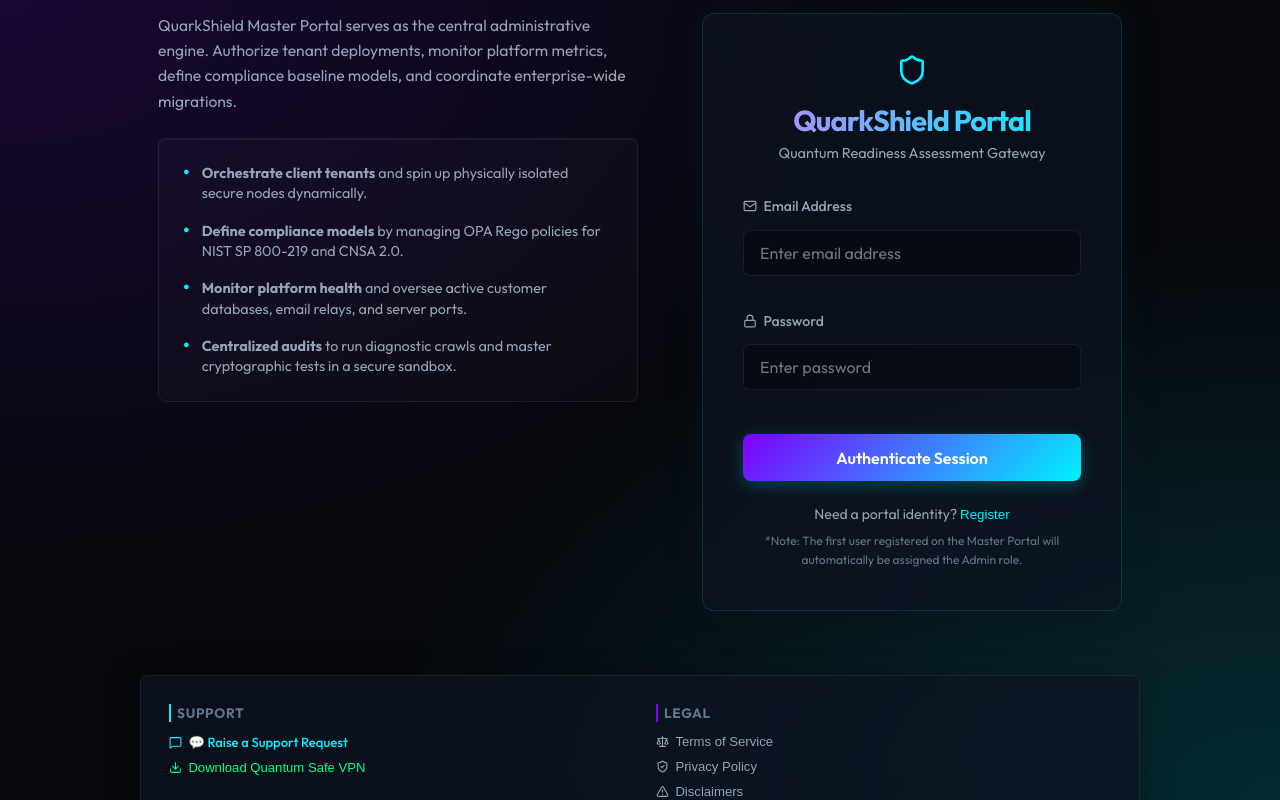
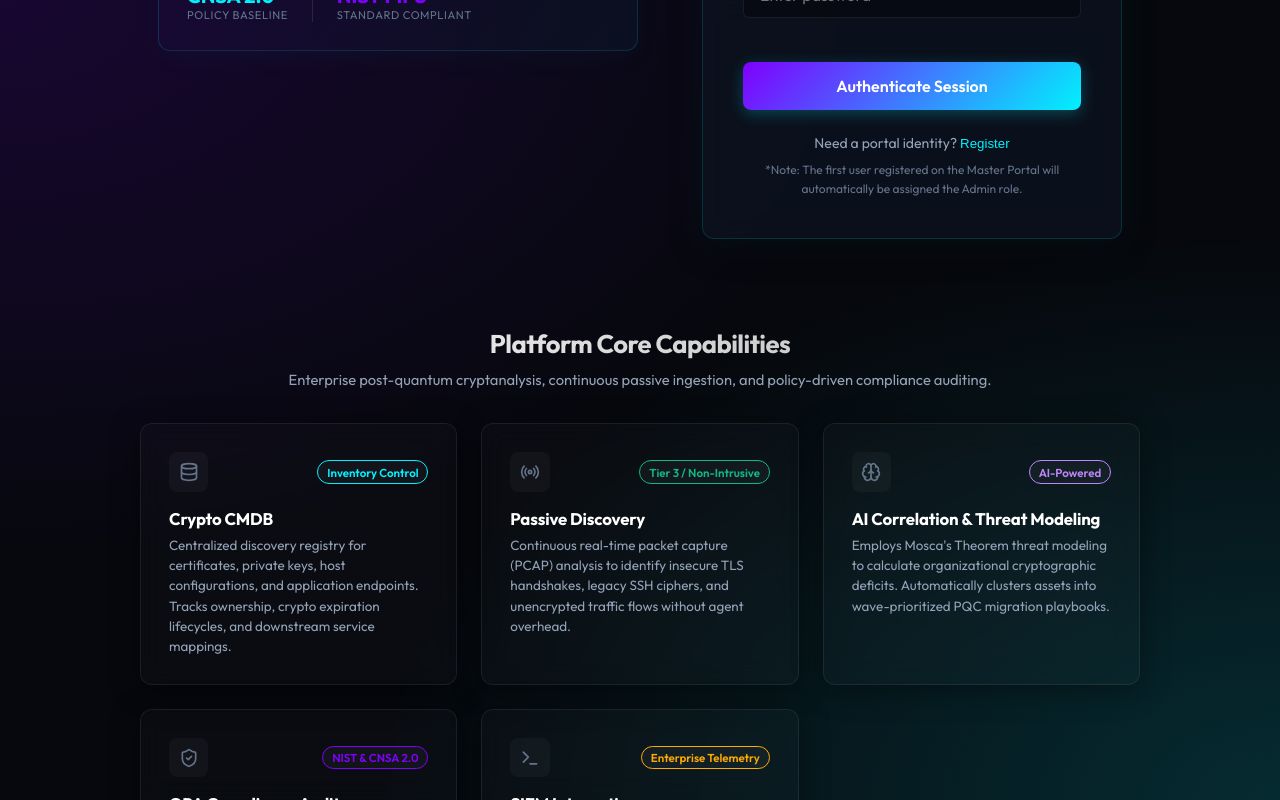
Before and after one commit to spinovation/Quantum-RAP, a React (Vite) app: page / in a window 1280 px wide. Built offline with nearby package versions, Linux system fonts and the light colour scheme.

Commit message:
feat(auth): add beautiful platform capabilities grid and welcoming banner

```diff
--- a/src/components/AuthScreen.tsx
+++ b/src/components/AuthScreen.tsx
@@ -10,8 +10,55 @@ import {
   Scale,
   ShieldCheck,
   AlertTriangle,
-  Copyright
+  Copyright,
+  Database,
+  Radio,
+  Brain,
+  Terminal
 } from 'lucide-react';
+
+const capabilities = [
+  {
+    id: 'cmdb',
+    title: 'Crypto CMDB',
+    badge: 'Inventory Control',
+    badgeColor: 'var(--accent-cyan)',
+    description: 'Centralized discovery registry for certificates, private keys, host configurations, and application endpoints. Tracks ownership, crypto expiration lifecycles, and downstream service mappings.',
+    icon: Database
+  },
+  {
+    id: 'passive',
+    title: 'Passive Discovery',
+    badge: 'Tier 3 / Non-Intrusive',
+    badgeColor: '#10b981',
+    description: 'Continuous real-time packet capture (PCAP) analysis to identify insecure TLS handshakes, legacy SSH ciphers, and unencrypted traffic flows without agent overhead.',
+    icon: Radio
+  },
+  {
+    id: 'ai',
+    title: 'AI Correlation & Threat Modeling',
+    badge: 'AI-Powered',
+    badgeColor: '#c084fc',
+    description: "Employs Mosca's Theorem threat modeling to calculate organizational cryptographic deficits. Automatically clusters assets into wave-prioritized PQC migration playbooks.",
+    icon: Brain
+  },
+  {
+    id: 'compliance',
+    title: 'OPA Compliance Audits',
+    badge: 'NIST & CNSA 2.0',
+    badgeColor: 'var(--accent-purple)',
+    description: 'Executes declarative Rego policies via Open Policy Agent (OPA) to audit key lengths, signature validity, and compliance thresholds against NIST SP 800-219 guidelines.',
+    icon: ShieldCheck
+  },
+  {
+    id: 'siem',
+    title: 'SIEM Integration',
+    badge: 'Enterprise Telemetry',
+    badgeColor: 'var(--status-warning)',
+    description: 'Bridges security gaps by relaying real-time cryptographic audit logs, vulnerability alerts, and network telemetry directly to centralized SIEM platforms via syslog and JSON endpoints.',
+    icon: Terminal
+  }
+];
 
 interface AuthScreenProps {
   onAuthSuccess: (token: string, user: { id: string; email: string; role: string }) => void;
@@ -178,76 +225,35 @@ eHl6MDEyMzQ1Njc4OWFiY2RlZmdoaWprbG1ub3BxcnN0dXZ3eHl6
           </p>
 
           <div style={{
+            background: 'linear-gradient(135deg, rgba(127, 0, 255, 0.04) 0%, rgba(0, 242, 254, 0.04) 100%)',
+            border: '1px solid rgba(0, 242, 254, 0.15)',
+            padding: '1.75rem',
+            borderRadius: '12px',
             display: 'flex',
             flexDirection: 'column',
-            gap: '1.1rem',
-            background: 'rgba(255, 255, 255, 0.02)',
-            border: '1px solid var(--border-normal)',
-            padding: '1.5rem',
-            borderRadius: '8px',
-            boxShadow: 'inset 0 1px 1px rgba(255, 255, 255, 0.05)'
+            gap: '1rem',
+            boxShadow: '0 8px 32px rgba(0, 242, 254, 0.03)',
+            marginTop: '1.5rem',
+            textAlign: 'left'
           }}>
-            {isMasterPortal ? (
-              <>
-                <div style={{ display: 'flex', gap: '0.75rem', alignItems: 'flex-start' }}>
-                  <span style={{ color: 'var(--accent-cyan)', fontWeight: 700, fontSize: '1.2rem', lineHeight: '1' }}>•</span>
-                  <span style={{ fontSize: '0.9rem', color: 'var(--text-secondary)', lineHeight: '1.4' }}>
-                    <strong>Orchestrate client tenants</strong> and spin up physically isolated secure nodes dynamically.
-                  </span>
-                </div>
-                <div style={{ display: 'flex', gap: '0.75rem', alignItems: 'flex-start' }}>
-                  <span style={{ color: 'var(--accent-cyan)', fontWeight: 700, fontSize: '1.2rem', lineHeight: '1' }}>•</span>
-                  <span style={{ fontSize: '0.9rem', color: 'var(--text-secondary)', lineHeight: '1.4' }}>
-                    <strong>Define compliance models</strong> by managing OPA Rego policies for NIST SP 800-219 and CNSA 2.0.
-                  </span>
-                </div>
-                <div style={{ display: 'flex', gap: '0.75rem', alignItems: 'flex-start' }}>
-                  <span style={{ color: 'var(--accent-cyan)', fontWeight: 700, fontSize: '1.2rem', lineHeight: '1' }}>•</span>
-                  <span style={{ fontSize: '0.9rem', color: 'var(--text-secondary)', lineHeight: '1.4' }}>
-                    <strong>Monitor platform health</strong> and oversee active customer databases, email relays, and server ports.
-                  </span>
-                </div>
-                <div style={{ display: 'flex', gap: '0.75rem', alignItems: 'flex-start' }}>
-                  <span style={{ color: 'var(--accent-cyan)', fontWeight: 700, fontSize: '1.2rem', lineHeight: '1' }}>•</span>
-                  <span style={{ fontSize: '0.9rem', color: 'var(--text-secondary)', lineHeight: '1.4' }}>
-                    <strong>Centralized audits</strong> to run diagnostic crawls and master cryptographic tests in a secure sandbox.
-                  </span>
-                </div>
-              </>
-            ) : (
-              <>
-                <div style={{ display: 'flex', gap: '0.75rem', alignItems: 'flex-start' }}>
-                  <span style={{ color: 'var(--accent-cyan)', fontWeight: 700, fontSize: '1.2rem', lineHeight: '1' }}>•</span>
-                  <span style={{ fontSize: '0.9rem', color: 'var(--text-secondary)', lineHeight: '1.4' }}>
-                    <strong>Discover certificates and keys</strong> across enterprise environments.
-                  </span>
-                </div>
-                <div style={{ display: 'flex', gap: '0.75rem', alignItems: 'flex-start' }}>
-                  <span style={{ color: 'var(--accent-cyan)', fontWeight: 700, fontSize: '1.2rem', lineHeight: '1' }}>•</span>
-                  <span style={{ fontSize: '0.9rem', color: 'var(--text-secondary)', lineHeight: '1.4' }}>
-                    <strong>Identify vulnerable cryptography</strong> using Shor's and Grover's analysis.
-                  </span>
-                </div>
-                <div style={{ display: 'flex', gap: '0.75rem', alignItems: 'flex-start' }}>
-                  <span style={{ color: 'var(--accent-cyan)', fontWeight: 700, fontSize: '1.2rem', lineHeight: '1' }}>•</span>
-                  <span style={{ fontSize: '0.9rem', color: 'var(--text-secondary)', lineHeight: '1.4' }}>
-                    <strong>Generate migration plans</strong> and risk timelines built on Mosca's Theorem.
-                  </span>
-                </div>
-                <div style={{ display: 'flex', gap: '0.75rem', alignItems: 'flex-start' }}>
-                  <span style={{ color: 'var(--accent-cyan)', fontWeight: 700, fontSize: '1.2rem', lineHeight: '1' }}>•</span>
-                  <span style={{ fontSize: '0.9rem', color: 'var(--text-secondary)', lineHeight: '1.4' }}>
-                    <strong>Compliance reporting</strong> for NIST SP 800-219, CNSA 2.0, and Executive Order 14028.
-                  </span>
-                </div>
-                <div style={{ display: 'flex', gap: '0.75rem', alignItems: 'flex-start' }}>
-                  <span style={{ color: 'var(--accent-cyan)', fontWeight: 700, fontSize: '1.2rem', lineHeight: '1' }}>•</span>
-                  <span style={{ fontSize: '0.9rem', color: 'var(--text-secondary)', lineHeight: '1.4' }}>
-                    <strong>AI-powered remediation</strong> recommendations and config patches.
-                  </span>
-                </div>
-              </>
-            )}
+            <h3 style={{ fontSize: '1.15rem', fontWeight: 700, color: '#ffffff', display: 'flex', alignItems: 'center', gap: '0.5rem', margin: 0 }}>
+              <Shield size={18} color="var(--accent-cyan)" />
+              <span>Enterprise PQC Transition Gateway</span>
+            </h3>
+            <p style={{ fontSize: '0.88rem', color: 'var(--text-secondary)', lineHeight: '1.5', margin: 0 }}>
+              QuarkShield automates transition planning for the post-quantum epoch. Scan host configurations, inventory certificate authorities, evaluate downstream system impacts, and verify alignment with security mandates.
+            </p>
+            <div style={{ display: 'flex', gap: '1.5rem', marginTop: '0.5rem', borderTop: '1px solid rgba(255,255,255,0.05)', paddingTop: '1rem' }}>
+              <div>
+                <div style={{ fontSize: '1.25rem', fontWeight: 800, color: 'var(--accent-cyan)' }}>CNSA 2.0</div>
+                <div style={{ fontSize: '0.7rem', color: 'var(--text-muted)', textTransform: 'uppercase', letterSpacing: '0.05em' }}>Policy Baseline</div>
+              </div>
+              <div style={{ borderLeft: '1px solid rgba(255,255,255,0.1)' }}></div>
+              <div>
+                <div style={{ fontSize: '1.25rem', fontWeight: 800, color: 'var(--accent-purple)' }}>NIST FIPS</div>
+                <div style={{ fontSize: '0.7rem', color: 'var(--text-muted)', textTransform: 'uppercase', letterSpacing: '0.05em' }}>Standard Compliant</div>
+              </div>
+            </div>
           </div>
         </div>
 
@@ -413,6 +419,66 @@ eHl6MDEyMzQ1Njc4OWFiY2RlZmdoaWprbG1ub3BxcnN0dXZ3eHl6
               </span>
             )}
           </div>
+        </div>
+      </div>
+
+      {/* Platform Core Capabilities */}
+      <div style={{ marginTop: '3.5rem', width: '100%' }}>
+        <div style={{ textAlign: 'center', marginBottom: '2rem' }}>
+          <h3 style={{
+            fontSize: '1.6rem',
+            fontWeight: 800,
+            letterSpacing: '-0.02em',
+            background: 'linear-gradient(to right, #ffffff, #b3b3b3)',
+            WebkitBackgroundClip: 'text',
+            WebkitTextFillColor: 'transparent',
+            margin: '0 0 0.5rem 0'
+          }}>
+            Platform Core Capabilities
+          </h3>
+          <p style={{ color: 'var(--text-secondary)', fontSize: '0.92rem', margin: 0 }}>
+            Enterprise post-quantum cryptanalysis, continuous passive ingestion, and policy-driven compliance auditing.
+          </p>
+        </div>
+
+        <div className="capability-grid">
+          {capabilities.map((cap) => {
+            const Icon = cap.icon;
+            return (
+              <div key={cap.id} className="capability-card">
+                <div style={{ display: 'flex', justifyContent: 'space-between', alignItems: 'center' }}>
+                  <div className="capability-icon-wrapper">
+                    <Icon size={20} />
+                  </div>
+                  <span className="capability-badge" style={{
+                    color: cap.badgeColor,
+                    borderColor: cap.badgeColor
+                  }}>
+                    {cap.badge}
+                  </span>
+                </div>
+                <div>
+                  <h4 style={{
+                    fontSize: '1.05rem',
+                    fontWeight: 700,
+                    color: '#ffffff',
+                    margin: '0 0 0.4rem 0',
+                    letterSpacing: '-0.01em'
+                  }}>
+                    {cap.title}
+                  </h4>
+                  <p style={{
+                    fontSize: '0.84rem',
+                    color: 'var(--text-secondary)',
+                    lineHeight: '1.5',
+                    margin: 0
+                  }}>
+                    {cap.description}
+                  </p>
+                </div>
+              </div>
+            );
+          })}
         </div>
       </div>
 
--- a/src/index.css
+++ b/src/index.css
@@ -1159,3 +1159,56 @@ dialog::backdrop {
     text-align: center;
   }
 }
+
+/* Capability Cards */
+.capability-grid {
+  display: grid;
+  grid-template-columns: repeat(auto-fit, minmax(280px, 1fr));
+  gap: 1.5rem;
+  margin-bottom: 2rem;
+  width: 100%;
+}
+
+.capability-card {
+  background: rgba(255, 255, 255, 0.02);
+  border: 1px solid var(--border-normal);
+  backdrop-filter: blur(12px);
+  border-radius: 12px;
+  padding: 1.75rem;
+  transition: all 0.3s cubic-bezier(0.4, 0, 0.2, 1);
+  box-shadow: 0 4px 30px rgba(0, 0, 0, 0.4);
+  display: flex;
+  flex-direction: column;
+  gap: 1rem;
+  text-align: left;
+}
+
+.capability-card:hover {
+  background: rgba(255, 255, 255, 0.05);
+  border-color: var(--accent-cyan);
+  transform: translateY(-5px);
+  box-shadow: 0 12px 40px rgba(0, 242, 254, 0.12);
+}
+
+.capability-icon-wrapper {
+  padding: 0.6rem;
+  border-radius: 8px;
+  background: rgba(255, 255, 255, 0.03);
+  color: var(--text-muted);
+  transition: all 0.3s;
+  display: inline-flex;
+}
+
+.capability-card:hover .capability-icon-wrapper {
+  background: rgba(0, 242, 254, 0.1);
+  color: var(--accent-cyan);
+}
+
+.capability-badge {
+  font-size: 0.72rem;
+  font-weight: 600;
+  padding: 0.2rem 0.55rem;
+  border-radius: 20px;
+  background: rgba(255, 255, 255, 0.03);
+  border: 1px solid currentColor;
+}
```
